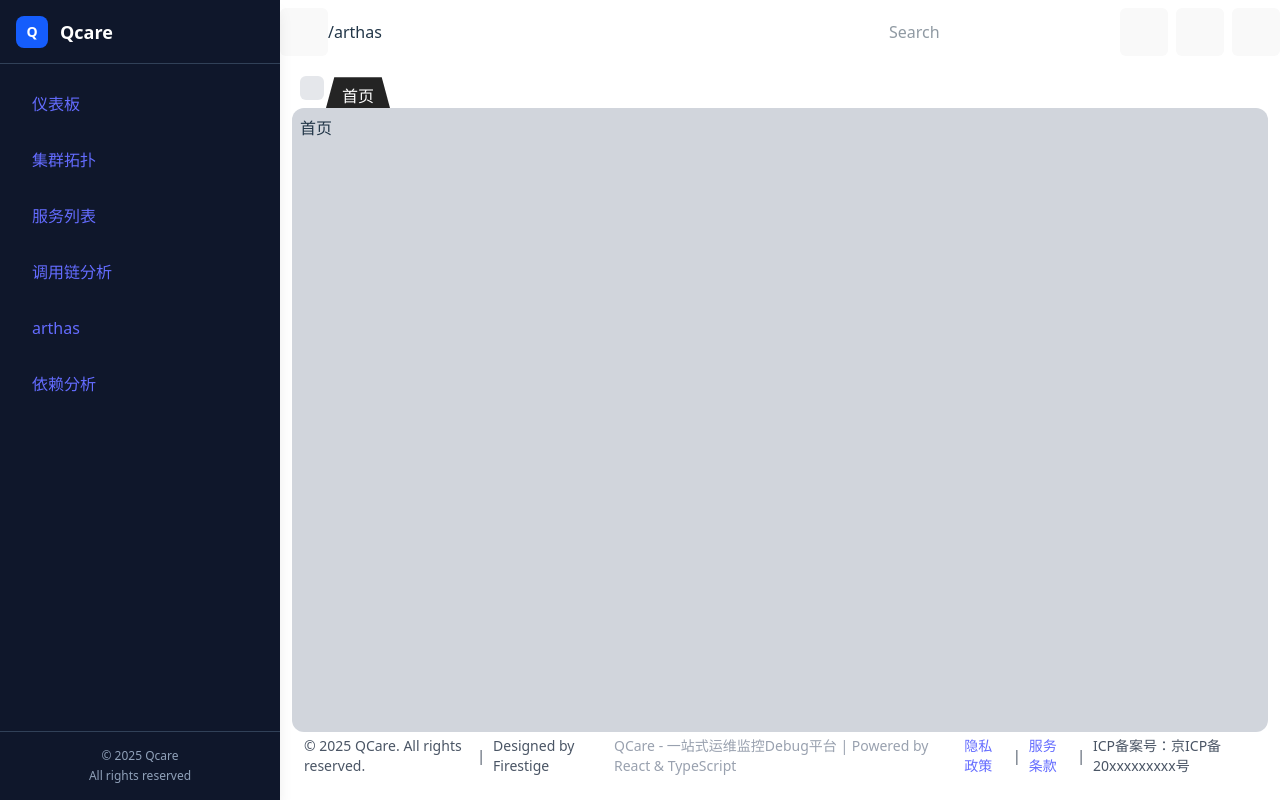
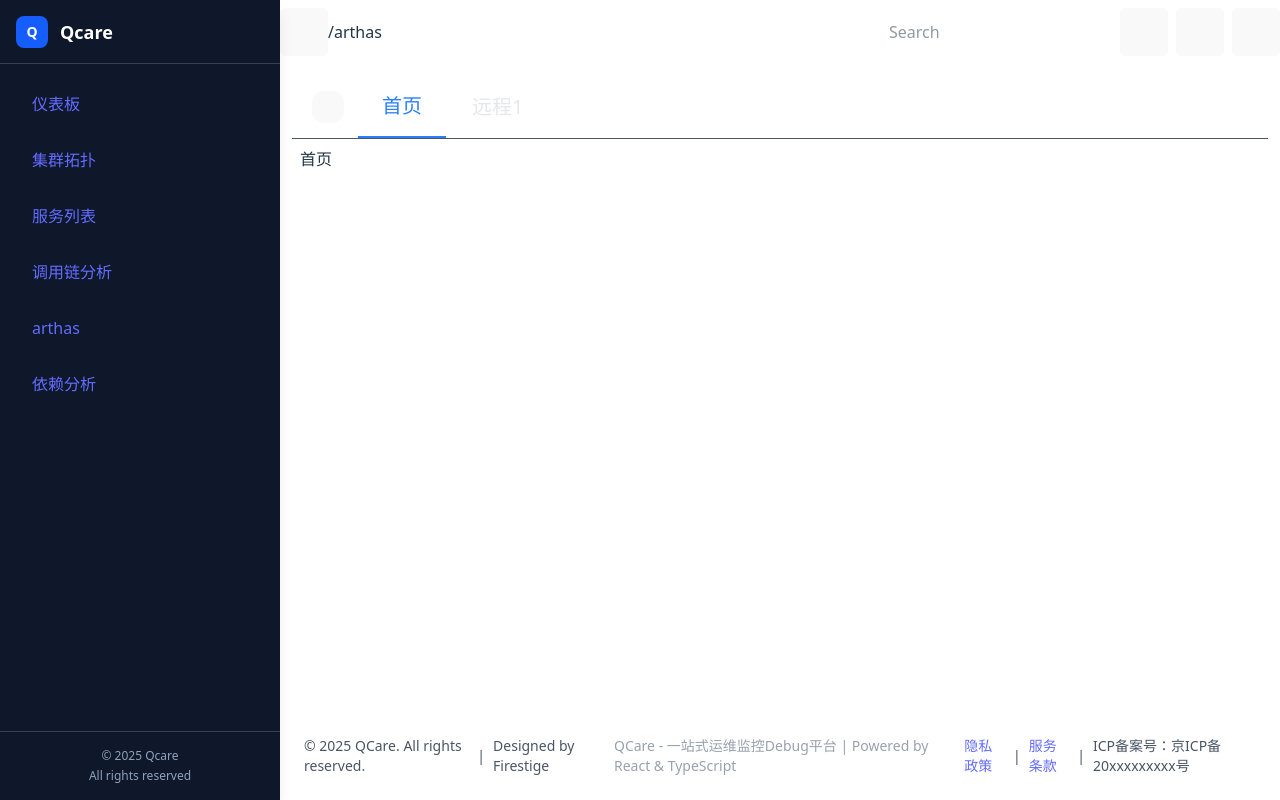
Before and after one commit to firestige/Qcare-ui, a React (Vite) app: page /arthas in a window 1280 px wide. Built offline with nearby package versions, Linux system fonts and the light colour scheme; what @iconify/tailwind4 would draw is missing.

Commit message:
修改 arthas 页面

```diff
--- a/src/components/tab/Tabs.tsx
+++ b/src/components/tab/Tabs.tsx
@@ -1,6 +1,5 @@
 import React from 'react';
 import clsx from 'clsx';
-import './tab.css';
 
 export interface TabItemProps {
   'data-key'?: string;
@@ -22,26 +21,29 @@ const Tabs: React.FC<TabsProps> = props => {
   const c = clsx('grow', className);
   const findIndex = items.findIndex(item => item['data-key'] === activeKey);
   const renderPanel = () => {
-    return items.map(item => (
-      <div
-        key={item['data-key']}
-        className="h-8 tab"
-        onClick={() => onChange?.(item['data-key'] || '')}
-      >
-        <span>{item.label}</span>
-        {item.closable !== false && (
-          <button
-            onClick={e => {
-              e.preventDefault();
-              e.stopPropagation();
-              onEdit?.(item['data-key'] || '', 'remove');
-            }}
+    return items.map(item => {
+      if (item['data-key'] === activeKey) {
+        return (
+          <div
+            key={item['data-key']}
+            className="py-4 px-6 block hover:text-blue-500 focus:outline-none text-blue-500 border-b-2 font-medium border-blue-500"
+            onClick={() => onChange?.(item['data-key'] || '')}
           >
-            x
-          </button>
-        )}
-      </div>
-    ));
+            <span className="text-xl">{item.label}</span>
+          </div>
+        );
+      } else {
+        return (
+          <div
+            key={item['data-key']}
+            className="text-gray-200 py-4 px-6 block hover:text-blue-500 focus:outline-none"
+            onClick={() => onChange?.(item['data-key'] || '')}
+          >
+            <span className="text-xl">{item.label}</span>
+          </div>
+        );
+      }
+    });
   };
 
   const renderTab = () => {
@@ -55,13 +57,19 @@ const Tabs: React.FC<TabsProps> = props => {
   };
   return (
     <div className={c}>
-      <div className="flex flex-row flex-nowrap pl-2 gap-0.5">
-        <div className="w-6 h-6 rounded-md bg-gray-200">
-          <span className="icon-[icon-park-outline--down] text-2xl text-gray-800" />
+      <nav className="flex flex-row flex-nowrap pl-2 gap-0.5 items-center">
+        <div className="p-3 items-center">
+          <button className="m-auto w-8 h-8 flex items-center justify-center rounded-xl text-gray-700 bg-gray-200 hover:text-gray-200 hover:bg-gray-400">
+            <span
+              id="drop"
+              className="icon-[icon-park-outline--down] text-xl"
+            />
+          </button>
         </div>
         {renderPanel()}
-      </div>
-      <div className="bg-gray-300 min-h-full rounded-xl p-2">{renderTab()}</div>
+      </nav>
+      <div className="border-b-1 border-gray-600" />
+      <div className="min-h-full rounded-xl p-2">{renderTab()}</div>
     </div>
   );
 };
--- a/src/components/tab/tab.css
+++ /dev/null
@@ -1,19 +0,0 @@
-.tab {
-    position: relative;
-    display: inline-block;
-    padding: .5em 1em .35em;
-    color: white;
-}
-
-.tab::before {
-    content: "";
-    position: absolute;
-    top: 0;
-    bottom: 0;
-    left: 0;
-    right: 0;
-    z-index: -1;
-    background: #242424;
-    transform: scaleY(1.3) perspective(.5em) rotateX(5deg);
-    transform-origin: bottom;
-}
--- a/src/pages/arthas/ArthasPage.tsx
+++ b/src/pages/arthas/ArthasPage.tsx
@@ -7,6 +7,7 @@ const Arthas: React.FC = () => {
   const [activeKey, setActiveKey] = React.useState('0');
   const [items, setItems] = React.useState<TabItemProps[]>([
     { 'data-key': '0', label: '首页', closable: false, Component: HomeTab },
+    { 'data-key': '1', label: '远程1', closable: true, Component: RemoteTab },
   ]);
   const onEdit = (key: string, action: 'add' | 'remove') => {
     if (action === 'add') {
--- a/src/pages/arthas/RemoteTab.tsx
+++ b/src/pages/arthas/RemoteTab.tsx
@@ -1,7 +1,19 @@
 import React from 'react';
 
 const RemoteTab: React.FC = () => {
-  return <div>remote</div>;
+  return (
+    <div className="flex flex-col">
+      <div className="w-full h-18 hover:border-2 hover:border-blue-400 focus:border-l-2 border-blue-400">
+        1
+      </div>
+      <div className="w-full h-18 hover:border-2 hover:border-blue-400 focus:border-l-2">
+        2
+      </div>
+      <div className="w-full h-18 hover:border-2 hover:border-blue-400 focus:border-l-2">
+        3
+      </div>
+    </div>
+  );
 };
 // 参考jupyter notebook的tab设计
 export default RemoteTab;
```
